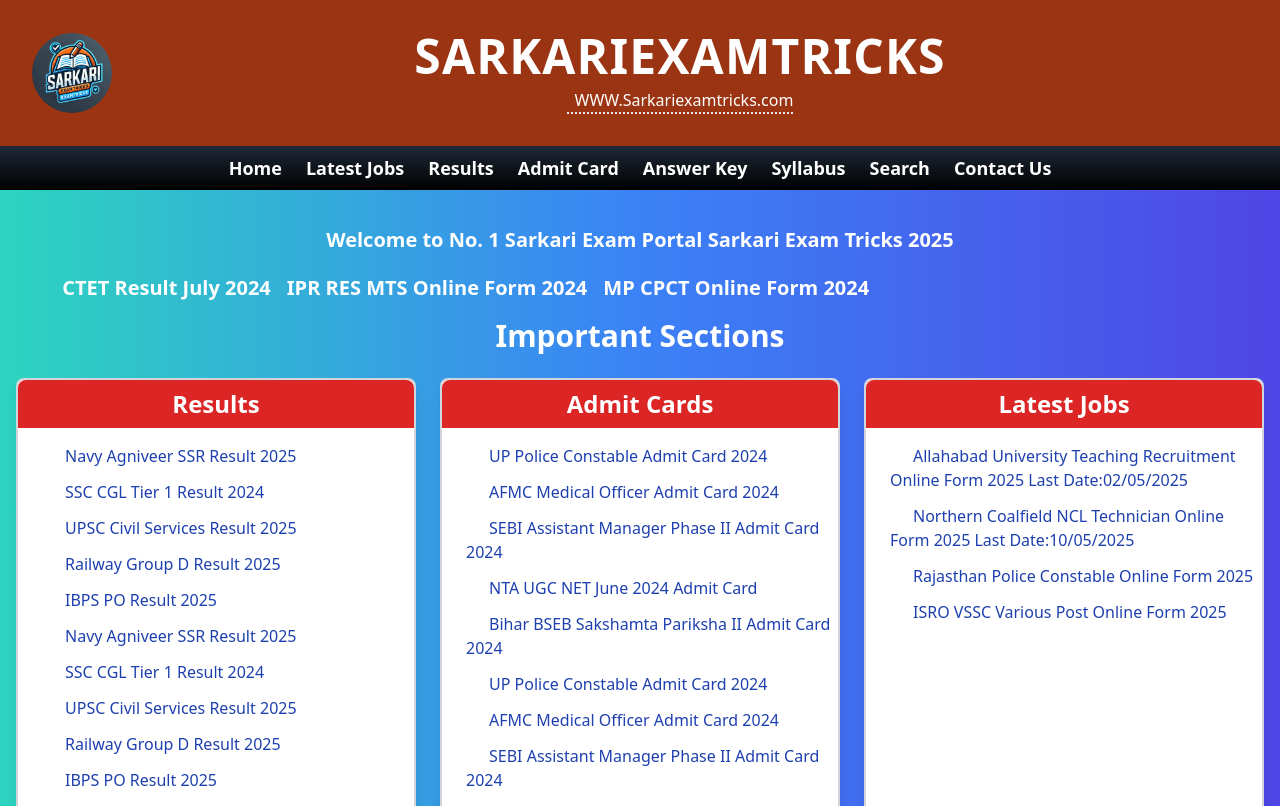
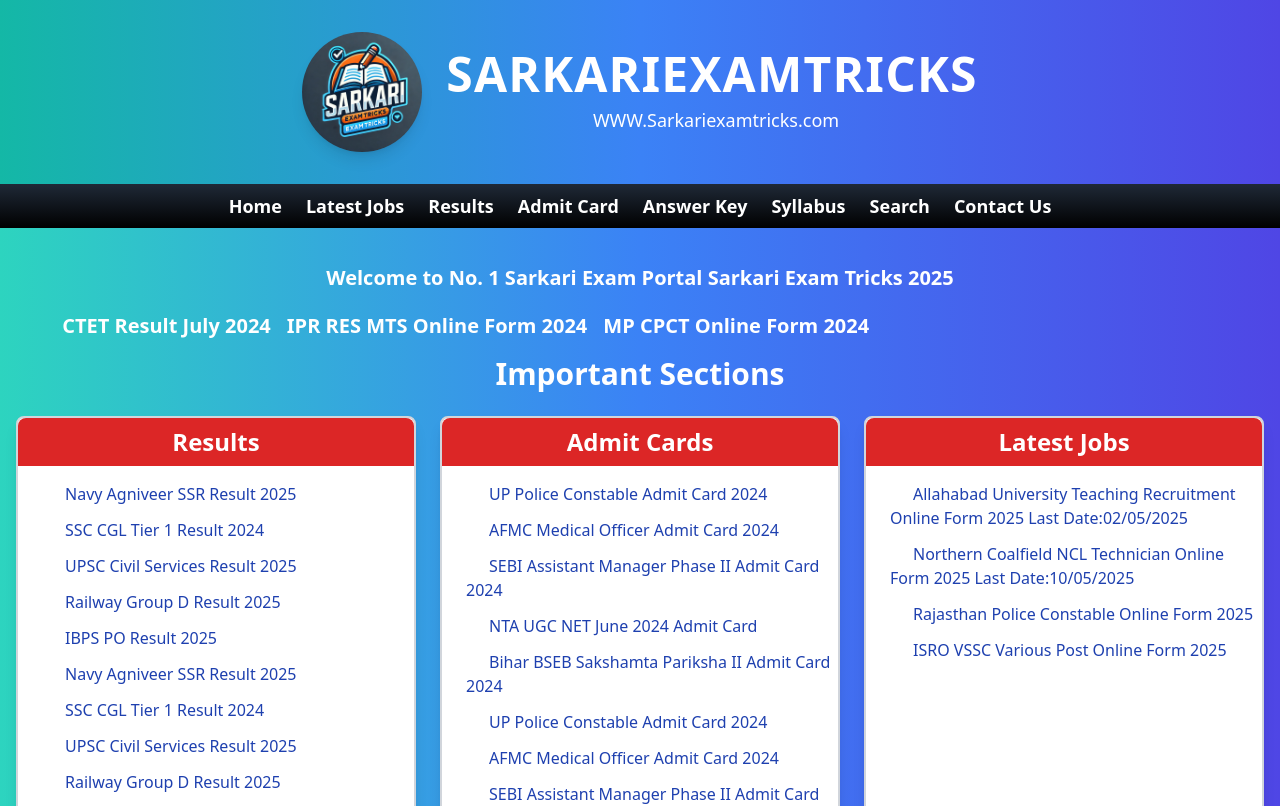
Before and after one commit to rahulkumar9918/sarkariexamtricks, a React (Create React App) app: page / in a window 1280 px wide. Shown: the top 806 px of the page. Built offline with nearby package versions, Linux system fonts and the light colour scheme.

Commit message:
ui update

```diff
--- a/src/Components/footer/Footer.jsx
+++ b/src/Components/footer/Footer.jsx
@@ -4,10 +4,13 @@
   return (
     <footer className="bg-gray-800 text-white">
       {/* Main Footer Content */}
-      <div className="container mx-auto px-4 py-8 grid grid-cols-1 md:grid-cols-3 gap-8">
+      <div className="container mx-auto px-4 py-8 max-w-6xl">
+        <div className="grid grid-cols-1 sm:grid-cols-2 lg:grid-cols-3 gap-8">
           {/* Quick Links */}
-        <div>
-          <h3 className="text-lg font-bold mb-4">Quick Links</h3>
+          <div className="mx-auto">
+            <h3 className="text-lg font-bold mb-4 border-b-2 border-gray-600 pb-2">
+              Quick Links
+            </h3>
             <ul className="space-y-2">
               {[
                 {
@@ -34,7 +37,7 @@
                 <li key={index}>
                   <a
                     href={link.href}
-                  className="hover:text-gray-400 transition duration-300 ease-in-out"
+                    className="hover:text-teal-400 hover:scale-105 transition duration-300 ease-in-out"
                   >
                     {link.label}
                   </a>
@@ -44,11 +47,16 @@
           </div>
 
           {/* Apps */}
-        <div>
-          <h3 className="text-lg font-bold mb-4">Apps</h3>
+          <div className="mx-auto">
+            <h3 className="text-lg font-bold mb-4 border-b-2 border-gray-600 pb-2">
+              Apps
+            </h3>
             <ul className="space-y-2">
               {[
-              { label: "Android App", href: "https://sarkariexamtricks.com/" },
+                {
+                  label: "Android App",
+                  href: "https://sarkariexamtricks.com/",
+                },
                 {
                   label: "Apple iOS App",
                   href: "https://sarkariexamtricks.com/",
@@ -57,7 +65,7 @@
                 <li key={index}>
                   <a
                     href={app.href}
-                  className="hover:text-gray-400 transition duration-300 ease-in-out"
+                    className="hover:text-blue-400 hover:scale-105 transition duration-300 ease-in-out"
                   >
                     {app.label}
                   </a>
@@ -67,9 +75,11 @@
           </div>
 
           {/* More */}
-        <div>
-          <h3 className="text-lg font-bold mb-4">More</h3>
-          <div className="grid grid-cols-2 md:grid-cols-3 gap-2">
+          <div className="mx-auto">
+            <h3 className="text-lg font-bold mb-4 border-b-2 border-gray-600 pb-2">
+              More
+            </h3>
+            <div className="grid grid-cols-2 gap-4">
               {[
                 "BPSC",
                 "UPSSSC",
@@ -84,11 +94,12 @@
                 <a
                   key={index}
                   href="https://sarkariexamtricks.com/"
-                className="hover:text-gray-400 transition duration-300 ease-in-out"
+                  className="hover:text-indigo-400 hover:scale-105 transition duration-300 ease-in-out"
                 >
                   {item}
                 </a>
               ))}
+            </div>
           </div>
         </div>
       </div>
--- a/src/Components/header/Header.jsx
+++ b/src/Components/header/Header.jsx
@@ -3,34 +3,35 @@
 
 const Header = () => {
   return (
-    <header className="bg-orange-800 relative h-auto flex flex-wrap items-center justify-between p-6 md:p-8 shadow-lg">
-      {/* Logo Section */}
-      <div className="flex items-center w-full md:w-auto">
+    <header className="bg-gradient-to-r from-teal-500 via-blue-500 to-indigo-600 py-8 flex items-center justify-center shadow-lg">
+      {/* Logo and Title Section */}
+      <div className="flex items-center space-x-6">
+        {/* Logo */}
         <img
-          className="rounded-full hover:scale-110 transition-transform duration-300"
-          width={80}
+          className="rounded-full hover:scale-110 transition-transform duration-300 shadow-lg"
+          width={120}
           src={logo}
           alt="Sarkari Exam Tricks Logo"
         />
-      </div>
 
-      {/* Title and Link Section */}
-      <div className="text-center mt-4 md:mt-0 flex-1">
-        <h1 className="text-white text-3xl md:text-5xl font-bold tracking-wide hover:text-gray-200 transition duration-300">
+        {/* Title and Link */}
+        <div className="text-center">
+          <h1 className="text-white text-4xl md:text-5xl font-bold tracking-wide hover:text-gray-200 transition duration-300">
             SARKARIEXAMTRICKS
           </h1>
-        <span className="mt-2 inline-block border-b-2 border-dotted">
+          <span className="mt-2 inline-block">
             <a
               href="https://sarkariexamtricks.com/"
               target="_blank"
               rel="noopener noreferrer"
-            className="text-white hover:text-gray-300 transition duration-300 ease-in-out"
+              className="text-white hover:text-gray-300 transition duration-300 ease-in-out text-lg"
             >
               <i className="fa-solid fa-magnifying-glass mr-2"></i>
               WWW.Sarkariexamtricks.com
             </a>
           </span>
         </div>
+      </div>
     </header>
   );
 };
```
Lines whose indentation alone changed are shown as unchanged.
